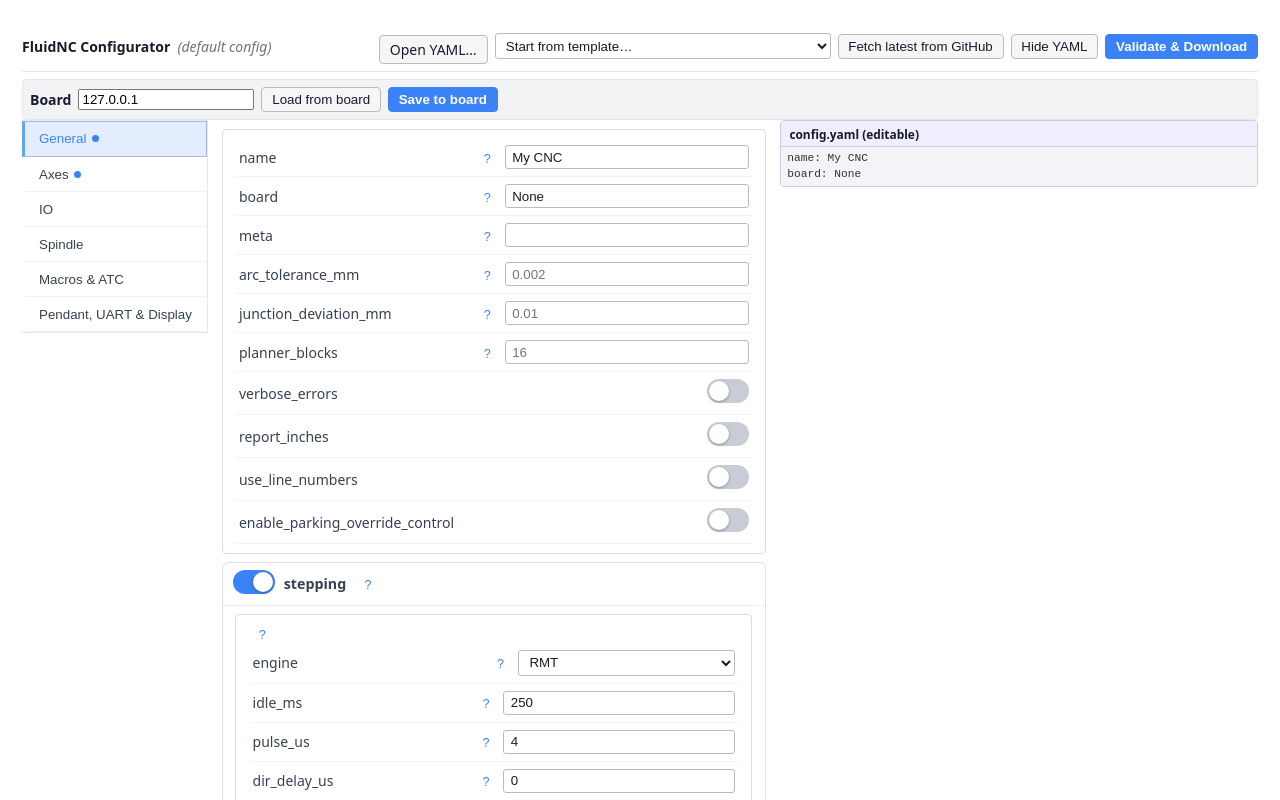
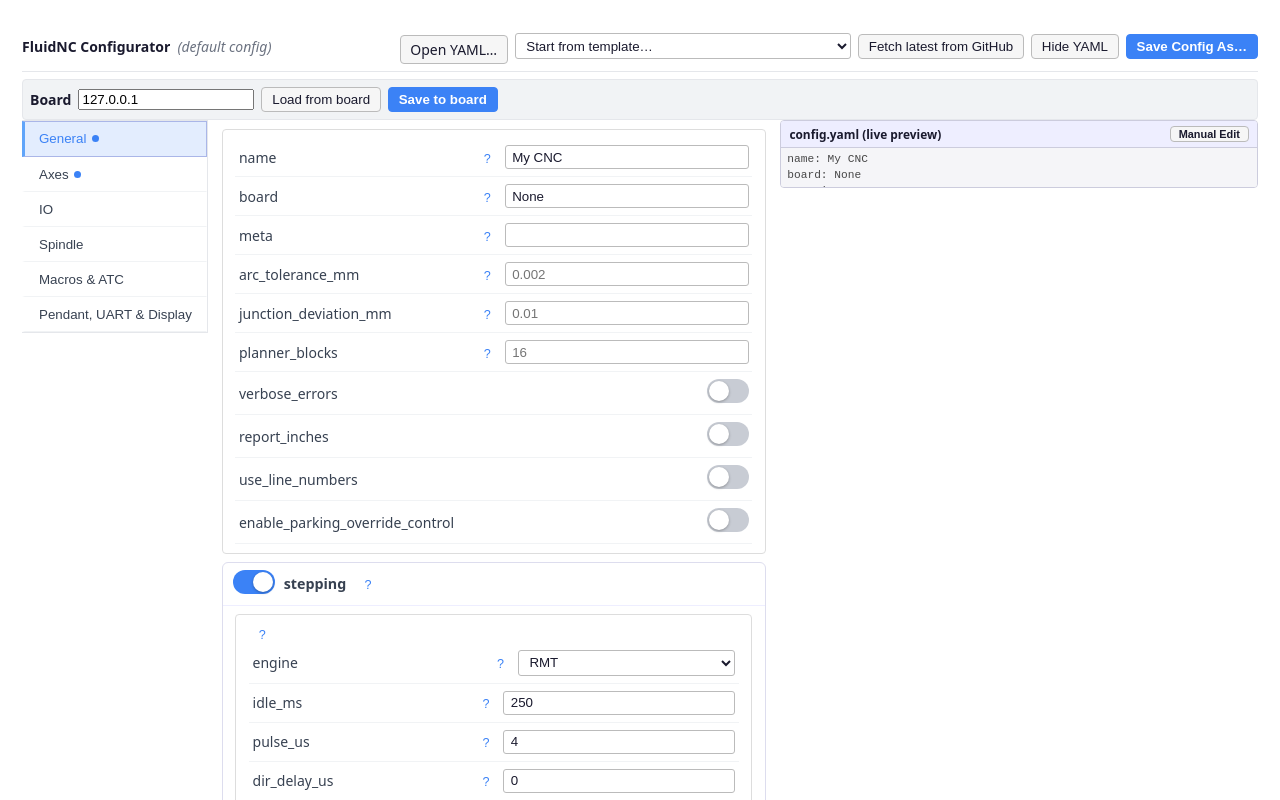
Before and after one commit to NoobyNull/FluidNC-Gsender-Plugin, a React (Vite) app: page / in a window 1280 px wide. Shown: the top 800 px of the page. Built offline with nearby package versions, Linux system fonts and the light colour scheme.

Commit message:
Manual Edit mode + Save Config As

```diff
--- a/src/App.tsx
+++ b/src/App.tsx
@@ -1320,19 +1320,51 @@
 		ev.target.value = "";
 	};
 
-	const download = () => {
+	const saveConfigAs = async () => {
 		const result = validator.validateFormData(config, schema);
-		if (result.errors.length) {
-			setError(
-				`Config has ${result.errors.length} validation issue(s) — downloading anyway. First: ${result.errors[0].stack}`,
-			);
-		} else {
-			setError("");
+		setError(
+			result.errors.length
+				? `Config has ${result.errors.length} validation issue(s) — saving anyway. First: ${result.errors[0].stack}`
+				: "",
+		);
+		const name = sourceName.endsWith(".yaml") ? sourceName : "config.yaml";
+		// Native "Save As" dialog (lets the user pick the directory) when the
+		// File System Access API is available — it is in gSender's Electron
+		// Chromium. Fall back to a plain download elsewhere (e.g. Firefox).
+		const picker = (
+			window as unknown as {
+				showSaveFilePicker?: (o: unknown) => Promise<{
+					createWritable: () => Promise<{
+						write: (d: string) => Promise<void>;
+						close: () => Promise<void>;
+					}>;
+				}>;
+			}
+		).showSaveFilePicker;
+		if (picker) {
+			try {
+				const handle = await picker({
+					suggestedName: name,
+					types: [
+						{
+							description: "FluidNC config",
+							accept: { "text/yaml": [".yaml", ".yml"] },
+						},
+					],
+				});
+				const w = await handle.createWritable();
+				await w.write(yamlOut);
+				await w.close();
+				return;
+			} catch (e) {
+				if ((e as Error).name === "AbortError") return; // user cancelled
+				// any other error: fall through to the download fallback
+			}
 		}
 		const blob = new Blob([yamlOut], { type: "text/yaml" });
 		const a = document.createElement("a");
 		a.href = URL.createObjectURL(blob);
-		a.download = sourceName.endsWith(".yaml") ? sourceName : "config.yaml";
+		a.download = name;
 		a.click();
 		URL.revokeObjectURL(a.href);
 	};
@@ -1467,9 +1499,9 @@
 				<button
 					type="button"
 					className="fnc-btn fnc-primary"
-					onClick={download}
+					onClick={saveConfigAs}
 				>
-					Validate &amp; Download
+					Save Config As…
 				</button>
 			</header>
 
@@ -1583,21 +1615,29 @@
 				</main>
 
 				{showYaml && (
-					<aside className="fnc-yaml-pane">
+					<aside className={`fnc-yaml-pane ${yamlEditing ? "expanded" : ""}`}>
 						<div className="fnc-yaml-head">
-							config.yaml (editable)
+							<span>
+								config.yaml{yamlEditing ? " — manual edit" : " (live preview)"}
+							</span>
 							{yamlError && <span className="fnc-yaml-err"> — {yamlError}</span>}
+							<button
+								type="button"
+								className={`fnc-btn fnc-yaml-editbtn ${yamlEditing ? "active" : ""}`}
+								onClick={() => {
+									setYamlEditing((v) => !v);
+									setYamlError("");
+								}}
+							>
+								{yamlEditing ? "Done" : "Manual Edit"}
+							</button>
 						</div>
 						<textarea
 							className="fnc-yaml fnc-yaml-edit"
 							spellCheck={false}
+							readOnly={!yamlEditing}
 							value={yamlDraft}
 							onChange={(e) => onYamlEdit(e.target.value)}
-							onFocus={() => setYamlEditing(true)}
-							onBlur={() => {
-								setYamlEditing(false);
-								setYamlError("");
-							}}
 						/>
 					</aside>
 				)}
--- a/src/index.css
+++ b/src/index.css
@@ -861,6 +861,34 @@
 	color: var(--content-primary, #333);
 }
 
+/* Manual-edit toggle for the YAML pane. Default = read-only live preview that
+   mirrors the form; "Manual Edit" turns the textarea editable and widens the
+   pane so there's room to type. */
+.fnc-yaml-head {
+	display: flex;
+	align-items: center;
+	gap: 0.5rem;
+}
+.fnc-yaml-editbtn {
+	margin-left: auto;
+	padding: 0.1rem 0.55rem;
+	font-size: 0.78rem;
+	font-weight: 600;
+}
+.fnc-yaml-editbtn.active {
+	background: var(--primary, #3b82f6);
+	color: var(--content-inverse, #fff);
+	border-color: var(--primary, #3b82f6);
+}
+.fnc-yaml-edit[readonly] {
+	cursor: default;
+	opacity: 0.9;
+}
+.fnc-yaml-pane.expanded {
+	flex-basis: 52rem;
+	max-width: 62vw;
+}
+
 .fnc-axis-note {
 	font-size: 0.82rem;
 	color: var(--content-secondary, #556);
```
Also changed, not shown: Images/Main Screen.png (added).
